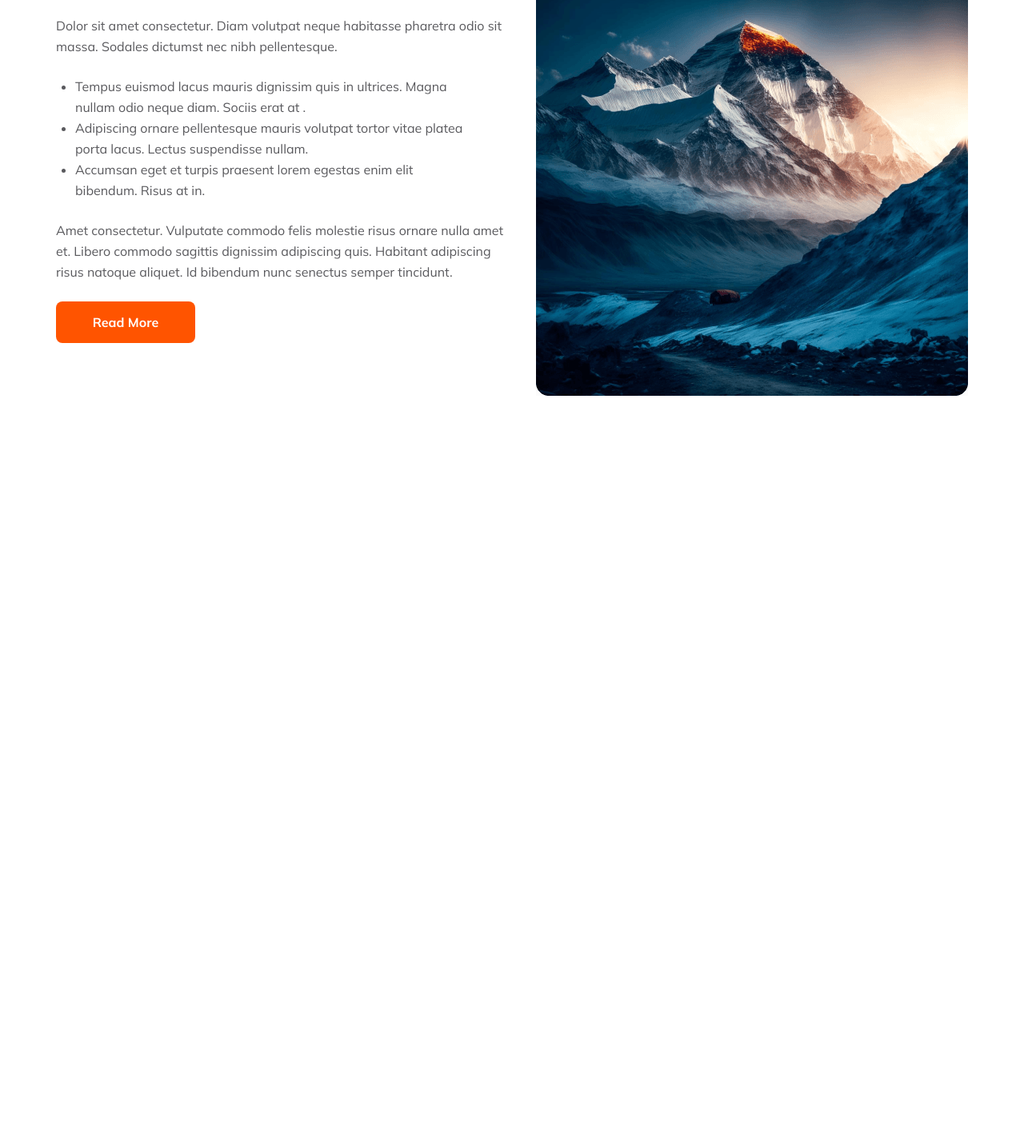
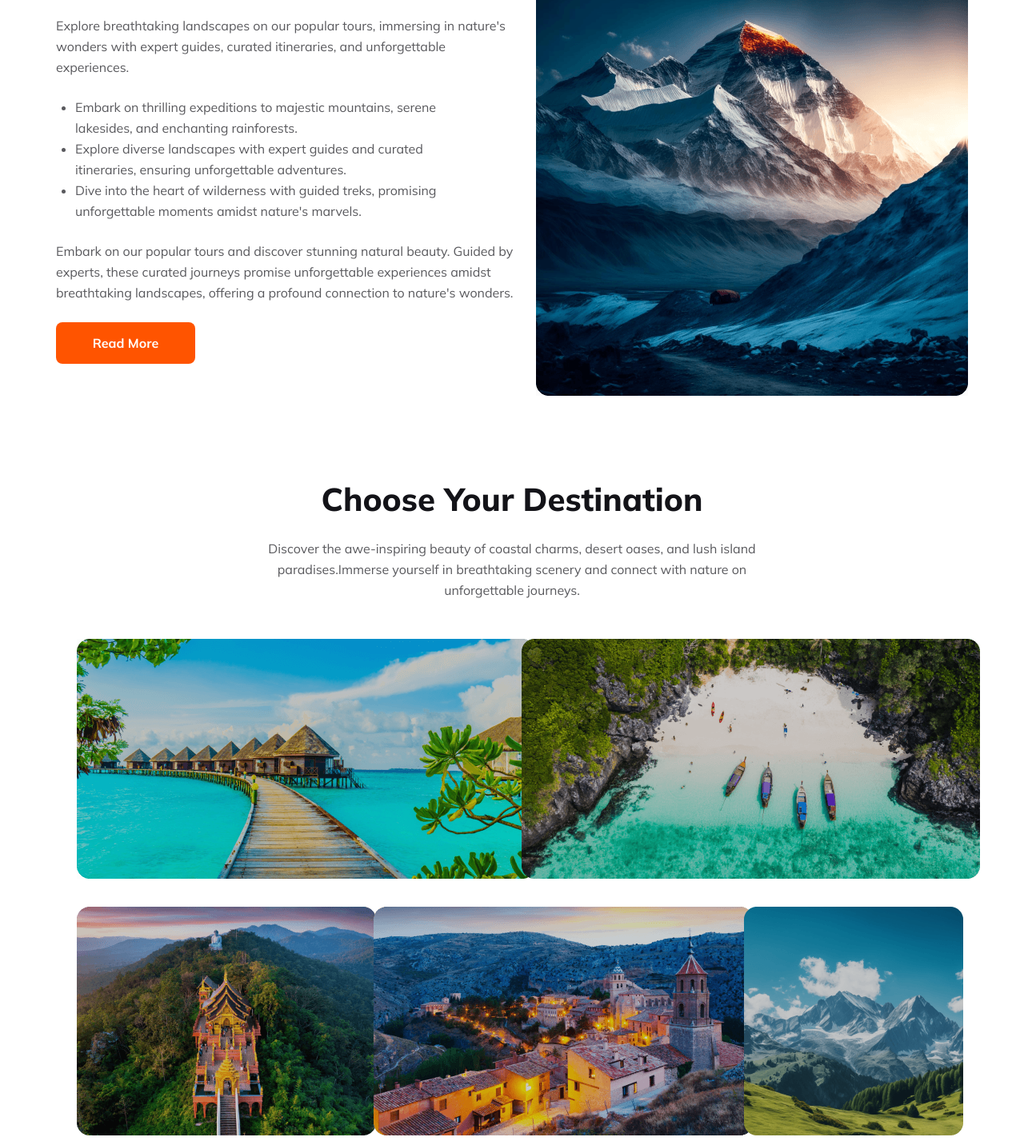
Before and after one commit to engrnazrulislam/b8-reset-a2, a plain HTML site: page index.html in a window 1280 px wide. Shown: the part 817-2244 px from the top of the page at 80% size. Before the commit the page ends 1316 px from the top, so only its background shows below. Drawn offline with Linux system fonts and the light colour scheme.

Commit message:
Choose Your Desitination Section Procesing

```diff
--- a/index.html
+++ b/index.html
@@ -49,20 +49,34 @@
         <section class="popularTourSection">
             <div class="popularDescription">
                 <h3>Our Popular Tours</h3>
-                <p>Dolor sit amet consectetur. Diam volutpat neque habitasse pharetra odio sit massa. Sodales dictumst nec nibh pellentesque.</p>
+                <p>Explore breathtaking landscapes on our popular tours, immersing in nature's wonders with expert guides, curated itineraries, and unforgettable experiences.</p>
                 <ul>
-                    <li>Tempus euismod lacus mauris dignissim quis in ultrices. Magna nullam odio neque diam. Sociis erat at .</li>
-                    <li>Adipiscing ornare pellentesque mauris volutpat tortor vitae platea porta lacus. Lectus suspendisse nullam.</li>
-                    <li> Accumsan eget et turpis praesent lorem egestas enim elit bibendum. Risus at in.</li>
+                    <li>Embark on thrilling expeditions to majestic mountains, serene lakesides, and enchanting rainforests.</li>
+                    <li>Explore diverse landscapes with expert guides and curated itineraries, ensuring unforgettable adventures.</li>
+                    <li> Dive into the heart of wilderness with guided treks, promising unforgettable moments amidst nature's marvels.</li>
                 </ul>
-                <p>Amet consectetur. Vulputate commodo felis molestie risus
-                    ornare nulla amet et. Libero commodo sagittis dignissim adipiscing quis. Habitant adipiscing risus natoque aliquet. Id bibendum nunc senectus semper tincidunt. </p>
+                <p>Embark on our popular tours and discover stunning natural beauty. Guided by experts, these curated journeys promise unforgettable experiences amidst breathtaking landscapes, offering a profound connection to nature's wonders.</p>
                 <button type="button" class="btn-primary">Read More</button>
             </div>
             <div class="popularImg">
                 <img src="images/Rectangle 4.png" alt="">
             </div>
         </section>
+        <section class="chooseYourDestinationSection">
+            <div class="destinationText">
+                <h3>Choose Your Destination</h3>
+                <p>Discover the awe-inspiring beauty of coastal charms, desert oases, and lush island paradises.Immerse yourself in breathtaking scenery and connect with nature on unforgettable journeys.</p>
+            </div>
+            <div class="destinationImagesContainer">
+                <div class="descriptionImage-1"><img src="images/Rectangle 5.png" alt=""></div>
+                <div class="descriptionImage-2"><img src="images/Rectangle 8.png" alt=""></div>
+                <div class="descriptionImage-3"><img src="images/Rectangle 6.png" alt=""></div>
+                <div class="descriptionImage-4"><img src="images/Rectangle 7.png" alt=""></div>
+                <div class="descriptionImage-5"><img src="images/Rectangle 9.png" alt=""></div>
+                <div class="descriptionImage-6"><img src="images/Rectangle 11.png" alt=""></div>
+                <div class="descriptionImage-7"><img src="images/Rectangle 10.png" alt=""></div>
+            </div>
+        </section>
     </main>
 </body>
 </html>
--- a/styles/styles.css
+++ b/styles/styles.css
@@ -156,7 +156,7 @@ nav {
     margin-top: 6.25rem;
     display: flex;
     justify-content: center;
-    gap:24px;
+    gap: 24px;
 }
 
 .popularDescription>h3 {
@@ -172,17 +172,82 @@ li {
     font-weight: 400;
     line-height: 1.625rem;
 }
-.popularDescription>p{
+
+.popularDescription>p {
     margin-top: 1.5rem;
     margin-bottom: 1.5rem;
     width: 36rem;
 }
-.popularDescription>ul{
+
+.popularDescription>ul {
     width: 32.81rem;
-    padding-left:1.5rem;
+    padding-left: 1.5rem;
 }
-.popularImg{
-    width:33.75rem;
+
+.popularImg {
+    width: 33.75rem;
+}
+
+/* Choose Your Destination Section */
+.destinationText {
+    margin-top: 6.25rem;
+    text-align: center;
+}
+
+.destinationText>h3 {
+    color: #131318;
+    font-size: 2.5rem;
+    font-weight: 800;
+    margin-bottom: 1.5rem;
+}
+
+.destinationText>p {
+    color: rgba(19, 19, 24, 0.70);
+    font-size: 1rem;
+    font-weight: 400;
+    line-height: 1.625rem;
+    width: 40rem;
+    margin: auto;
+    margin-bottom: 3rem;
+}
+
+.destinationImagesContainer {
+    display: grid;
+    grid-template-columns: repeat(12, 1fr);
+    grid-template-rows: repeat(3, 1fr);
+    gap:1.5rem;
+    justify-content: center;
+    align-items: center;
+}
+.destinationImagesContainer>img{
+}
+.descriptionImage-1 {
+    grid-column: 1/span 6;
+    width: fit-content;
+}
+.descriptionImage-2{
+    grid-column: 7/span 5;
+    width: fit-content;
+}
+.descriptionImage-3{
+    grid-column: 1/span 3;
+    width: fit-content;
+}
+.descriptionImage-4{
+    grid-column: 5/span 3;
+    width: fit-content;
+}
+.descriptionImage-5{
+    grid-column:10/span 2;
+    width: fit-content;
+}
+.descriptionImage-6{
+    grid-column: 1/span 5;
+    width: fit-content;
+}
+.descriptionImage-7{
+    grid-column: 6/span 6;
+    width:fit-content;
 }
 /* Responsive Style Section */
 /* Mobile Device Responsive */
@@ -236,7 +301,8 @@ li {
     .bannerText>p {
         width: fit-content;
     }
-    .popularTourSection{
+
+    .popularTourSection {
         flex-direction: column;
     }
 }
@@ -279,17 +345,21 @@ li {
         align-items: center;
         gap: 0.5rem;
     }
-    .popularTourSection{
+
+    .popularTourSection {
         flex-direction: column;
         align-items: center;
     }
-    .popularDescription>p{
+
+    .popularDescription>p {
         width: 100%;
     }
-    .popularDescription>ul{
+
+    .popularDescription>ul {
         width: 100%;
     }
-    .popularImg{
-        width:max-content;
+
+    .popularImg {
+        width: max-content;
     }
 }
```
